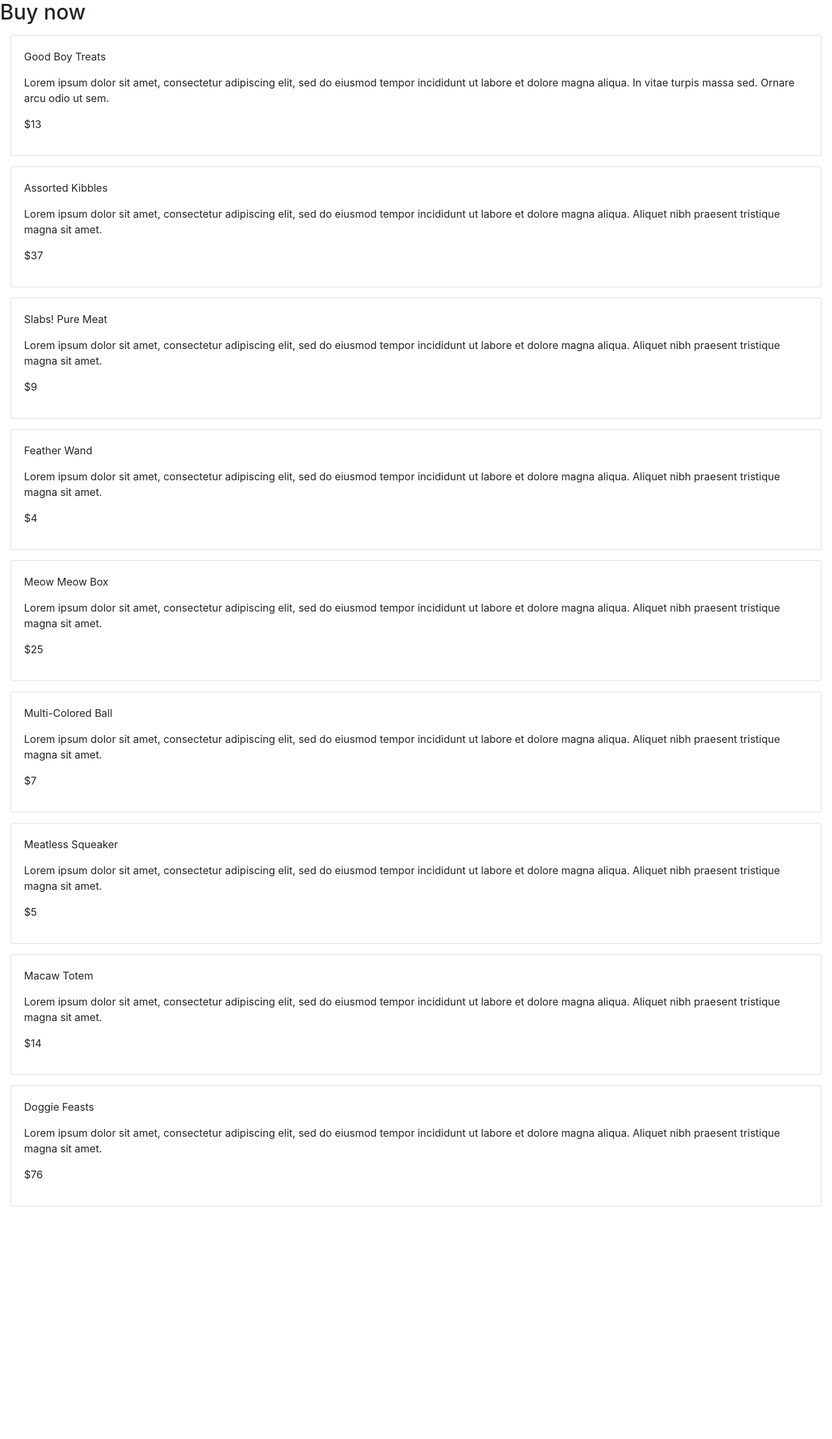
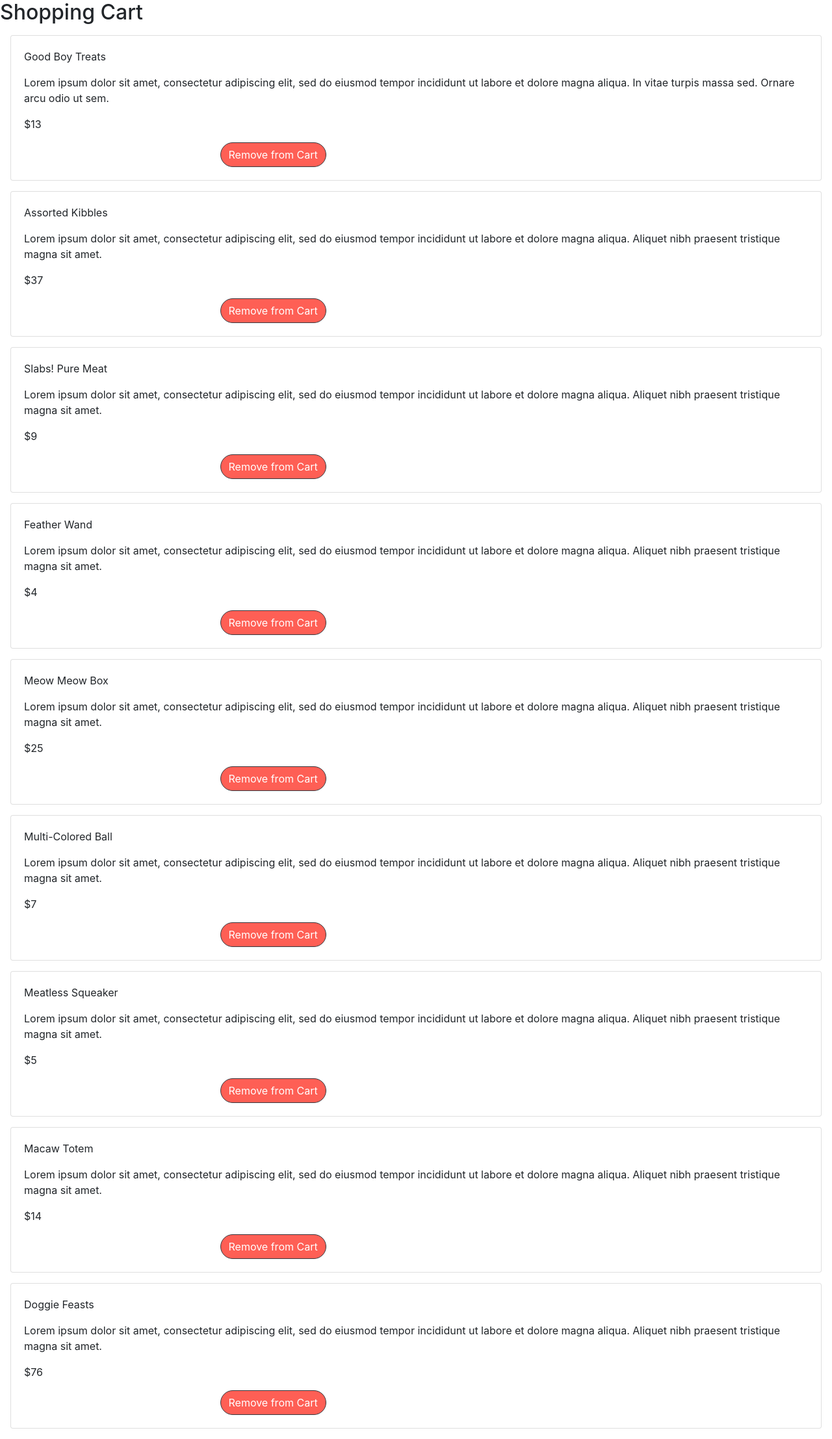
Before and after one commit to Cathy347Le/MangoDjango, a Django app: page /carts/1 in a window 1280 px wide. Shown: the part 56-2270 px from the top of the page at 65% size. Before the commit the page ends 1912 px from the top, so only its background shows below. Run offline with Django 3.2, Linux system fonts and the light colour scheme; data comes from the database, SQL or seed files in the repository; some libraries are stand-ins or nearby versions.

Commit message:
fixed add method to redirect to cart, added remove from cart method, conditional render cart is empty message

```diff
--- a/mango/templates/mango/cart_detail.html
+++ b/mango/templates/mango/cart_detail.html
@@ -1,6 +1,14 @@
 {% extends 'mango/base.html' %} {% block content %}
-<h2>{{ cart.name }}</h2>
-{% for product in cart.products.all %}
+<h2>Shopping Cart</h2>
+{% if not cart.products.all %}
+<div class="card m-3">
+  <div class="card-body">
+    <h5>
+      The cart is empty.
+    </h5>
+  </div>
+</div>
+{% endif %} {% for product in cart.products.all %}
 <div class="card m-3">
   <div class="card-body">
     <p>
@@ -10,6 +18,14 @@
       {{ product.description }}
     </p>
     <p>${{ product.price }}</p>
+    <a
+      role="button"
+      href="{% url 'deletefrom_cart' pk=product.pk %}"
+      style="margin-left: 25%; background: #FE5F55; color: white; border-radius: 30px"
+      class="btn btn-outline-dark"
+    >
+      Remove from Cart
+    </a>
   </div>
 </div>
 {% endfor %} {% endblock %}
--- a/mango/urls.py
+++ b/mango/urls.py
@@ -7,6 +7,7 @@ urlpatterns = [
     path('products/<int:pk>', views.product_detail, name='product_detail'),
     path('carts/<int:pk>', views.cart_detail, name='cart_detail'),
     path('add/<int:pk>', views.addto_cart, name='addto_cart'),
+    path('remove/<int:pk>', views.deletefrom_cart, name='deletefrom_cart'),
     # path('products/new', views.product_create, name='product_create'),
     # path('carts/new', views.cart_create, name='cart_create'),
     # path('products/<int:pk>/edit', views.product_edit, name='product_edit'),
--- a/mango/views.py
+++ b/mango/views.py
@@ -23,4 +23,12 @@ def addto_cart(request, pk):
     product = Product.objects.get(id=pk)
     product.cart_id = 2
     product.save()
-    return render(request, 'mango/product_detail.html', {'product': product})
+    cart = Cart.objects.get(id=2)
+    return render(request, 'mango/cart_detail.html', {'cart': cart})
+
+def deletefrom_cart(request, pk):
+    product = Product.objects.get(id=pk)
+    product.cart_id = ""
+    product.save()
+    cart = Cart.objects.get(id=2)
+    return render(request, 'mango/cart_detail.html', {'cart': cart})
```
